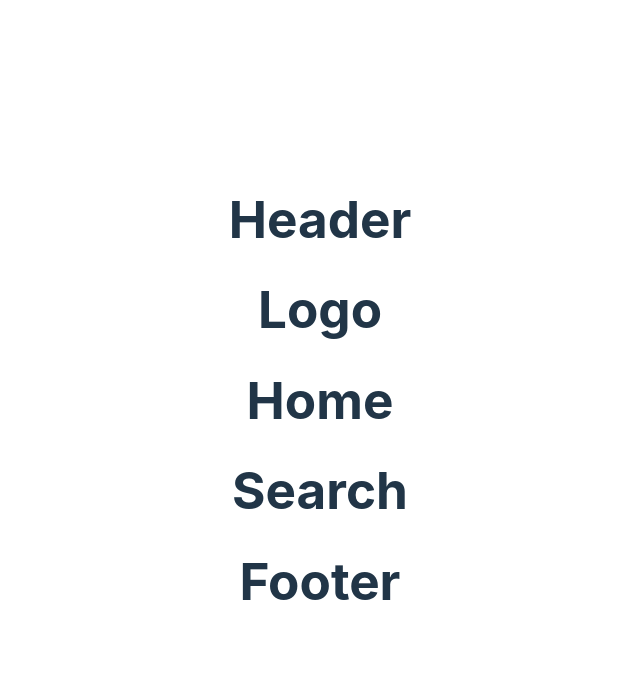
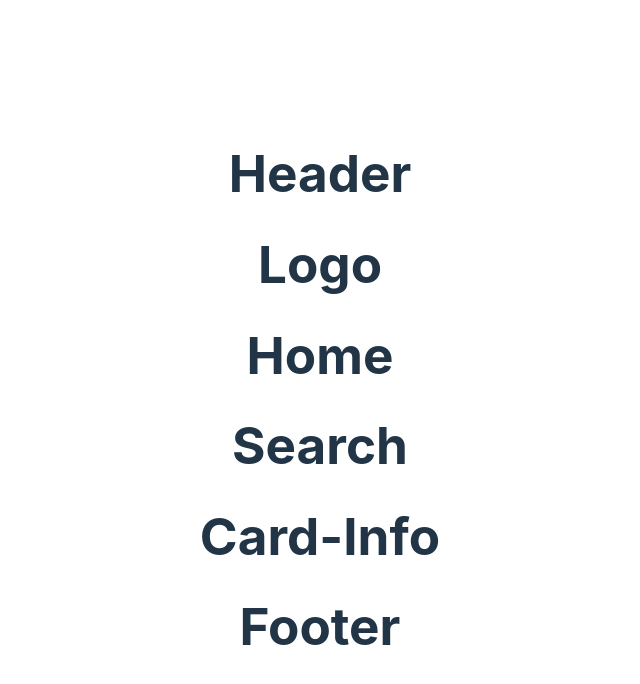
Before and after one commit to KrismarvelTicoalu/Exercise-10, a React (Vite) app: page / in a window 1280 px wide. Shown: the top 684 px of the page, without its empty margins (320-960 px from the left). Built offline with nearby package versions, Linux system fonts and the light colour scheme.

Commit message:
add Card-Info

```diff
--- /dev/null
+++ b/src/components/Card-info/index.jsx
@@ -0,0 +1,5 @@
+function CardInfo() {
+    return <h1>Card-Info</h1>
+  }
+
+  export default CardInfo
--- a/src/components/Home/index.jsx
+++ b/src/components/Home/index.jsx
@@ -1,9 +1,11 @@
 import Search from "../Search"
+import CardInfo from "../Card-info"
 function Home() {
     return (
       <div>
         <h1>Home</h1>
         <Search/>
+        <CardInfo/>
       </div>
     )
   }
```
